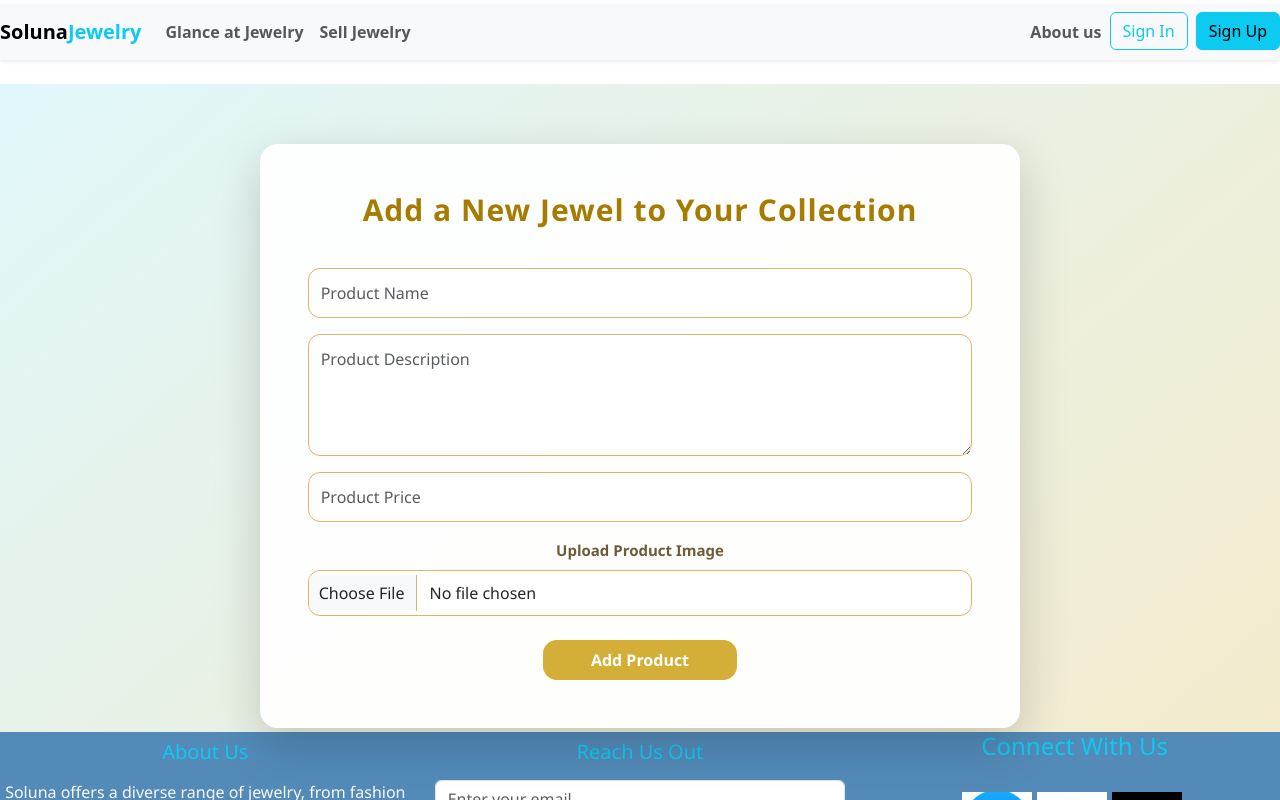
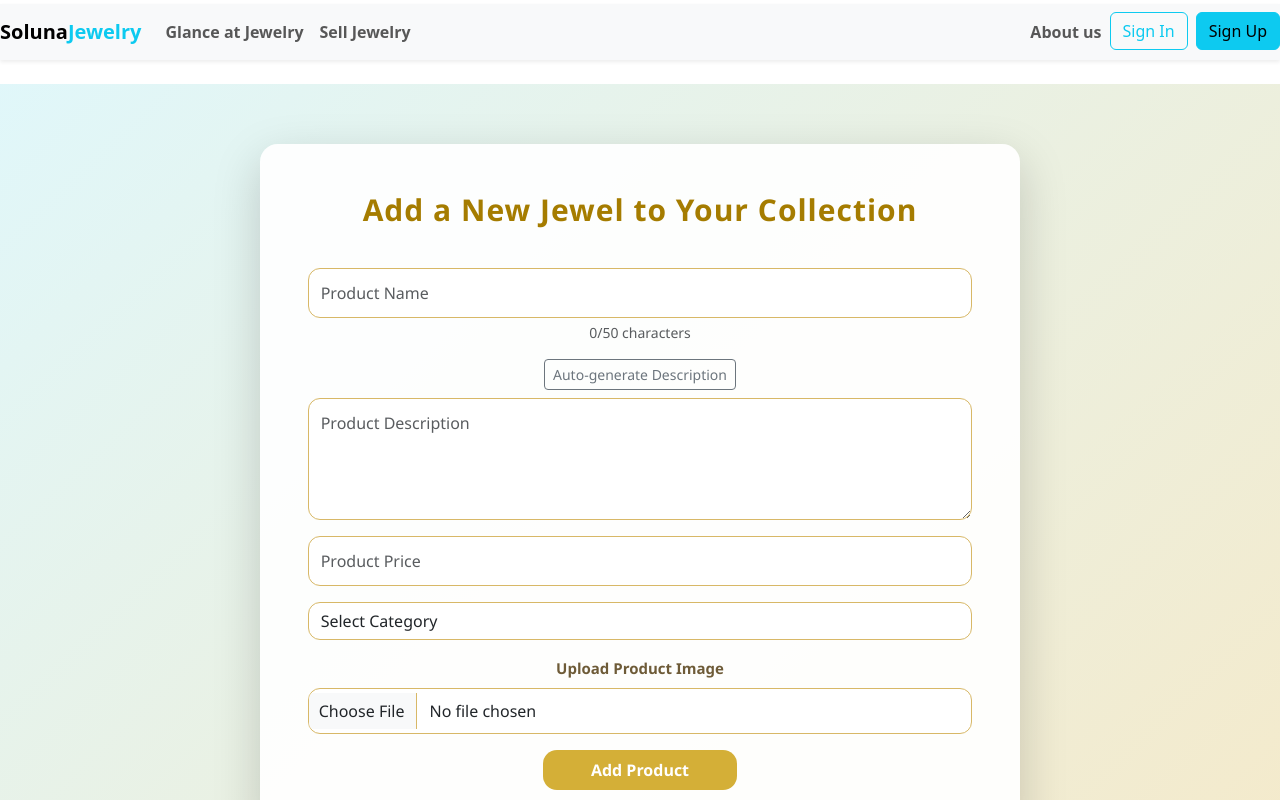
Before and after one commit to tiaj3pt00/solunajewelry, a React (Create React App) app: page /addjewelry in a window 1280 px wide. Shown: the top 800 px of the page. Built offline with nearby package versions, Linux system fonts and the light colour scheme.

Commit message:
Update Addjewelry.jsx

```diff
--- a/src/components/Addjewelry.jsx
+++ b/src/components/Addjewelry.jsx
@@ -7,17 +7,18 @@ const Addproduct = () => {
   const [productDescription, setproductDescription] = useState("");
   const [productCost, setproductCost] = useState("");
   const [productPhoto, setproductPhoto] = useState("");
-
+  const [productCategory, setProductCategory] = useState("");
 
   const [loading, setLoading] = useState("");
   const [success, setSuccess] = useState("");
   const [error, setError] = useState("");
-
-
+  const [uploadProgress, setUploadProgress] = useState(0);
 
   const uploadProduct = async (e) => {
     e.preventDefault();
-    setLoading("Please wait as your product is being uploaded...");
+    setLoading("Uploading...");
+    setSuccess("");
+    setError("");
 
     try {
       const data = new FormData();
@@ -25,23 +26,42 @@ const Addproduct = () => {
       data.append("product_description", productDescription);
       data.append("product_cost", productCost);
       data.append("product_photo", productPhoto);
+      data.append("product_category", productCategory);
 
       const response = await axios.post(
         "https://tiaj3pt00.pythonanywhere.com/api/addproduct",
-        data
+        data,
+        {
+          onUploadProgress: (progressEvent) => {
+            const percent = Math.round(
+              (progressEvent.loaded * 100) / progressEvent.total
+            );
+            setUploadProgress(percent);
+          },
+        }
       );
 
       setLoading("");
       setSuccess(response.data.message);
+      setUploadProgress(0);
 
+      // Reset form
       setproductName("");
       setproductDescription("");
       setproductCost("");
       setproductPhoto("");
+      setProductCategory("");
     } catch (error) {
       setLoading("");
+      setUploadProgress(0);
       setError(error.message);
     }
+  };
+
+  const suggestDescription = () => {
+    if (!productName.trim()) return;
+    const suggestion = `Introducing the exquisite ${productName}, crafted with elegance and precision. Perfect for any occasion.`;
+    setproductDescription(suggestion);
   };
 
   return (
@@ -77,6 +97,17 @@ const Addproduct = () => {
 
         <div className="text-center mb-3">
           {loading && <b className="text-warning">{loading}</b>}
+          {uploadProgress > 0 && uploadProgress < 100 && (
+            <div className="progress mb-2">
+              <div
+                className="progress-bar"
+                role="progressbar"
+                style={{ width: `${uploadProgress}%` }}
+              >
+                {uploadProgress}%
+              </div>
+            </div>
+          )}
           {success && <b className="text-success">{success}</b>}
           {error && <b className="text-danger">{error}</b>}
         </div>
@@ -88,7 +119,7 @@ const Addproduct = () => {
             value={productName}
             onChange={(e) => setproductName(e.target.value)}
             placeholder="Product Name"
-            className="form-control mb-3"
+            className="form-control mb-1"
             style={{
               borderRadius: "12px",
               border: "1px solid #d8b867",
@@ -96,6 +127,17 @@ const Addproduct = () => {
               padding: "12px",
             }}
           />
+          <small className="text-muted mb-3 d-block">
+            {productName.length}/50 characters
+          </small>
+
+          <button
+            type="button"
+            className="btn btn-sm btn-outline-secondary mb-2"
+            onClick={suggestDescription}
+          >
+            Auto-generate Description
+          </button>
 
           <textarea
             required
@@ -127,6 +169,19 @@ const Addproduct = () => {
             }}
           />
 
+          <select
+            className="form-control mb-3"
+            value={productCategory}
+            onChange={(e) => setProductCategory(e.target.value)}
+            style={{ borderRadius: "12px", border: "1px solid #d8b867" }}
+          >
+            <option value="">Select Category</option>
+            <option value="Ring">💍 Ring</option>
+            <option value="Necklace">📿 Necklace</option>
+            <option value="Bracelet">🧿 Bracelet</option>
+            <option value="Earrings">✨ Earrings</option>
+          </select>
+
           <label
             className="form-label"
             style={{
@@ -139,7 +194,7 @@ const Addproduct = () => {
           </label>
           <input
             type="file"
-            className="form-control mb-4"
+            className="form-control mb-3"
             accept="image/*"
             onChange={(e) => setproductPhoto(e.target.files[0])}
             style={{
@@ -148,6 +203,17 @@ const Addproduct = () => {
               padding: "10px",
             }}
           />
+
+          {/* Image preview */}
+          {productPhoto && (
+            <div className="mb-4 text-center">
+              <img
+                src={URL.createObjectURL(productPhoto)}
+                alt="Preview"
+                style={{ maxHeight: "200px", borderRadius: "12px" }}
+              />
+            </div>
+          )}
 
           <div className="text-center">
             <input
@@ -168,7 +234,6 @@ const Addproduct = () => {
             />
           </div>
         </form>
-
       </div>
 
       <Footer />
```
